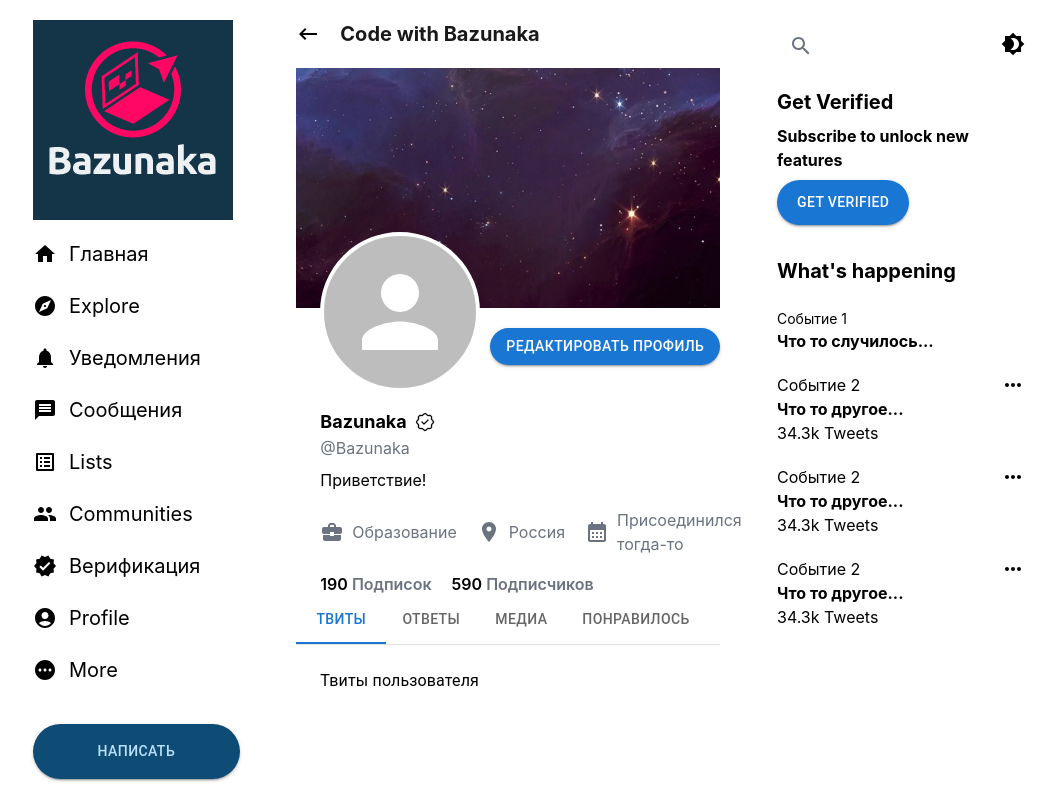
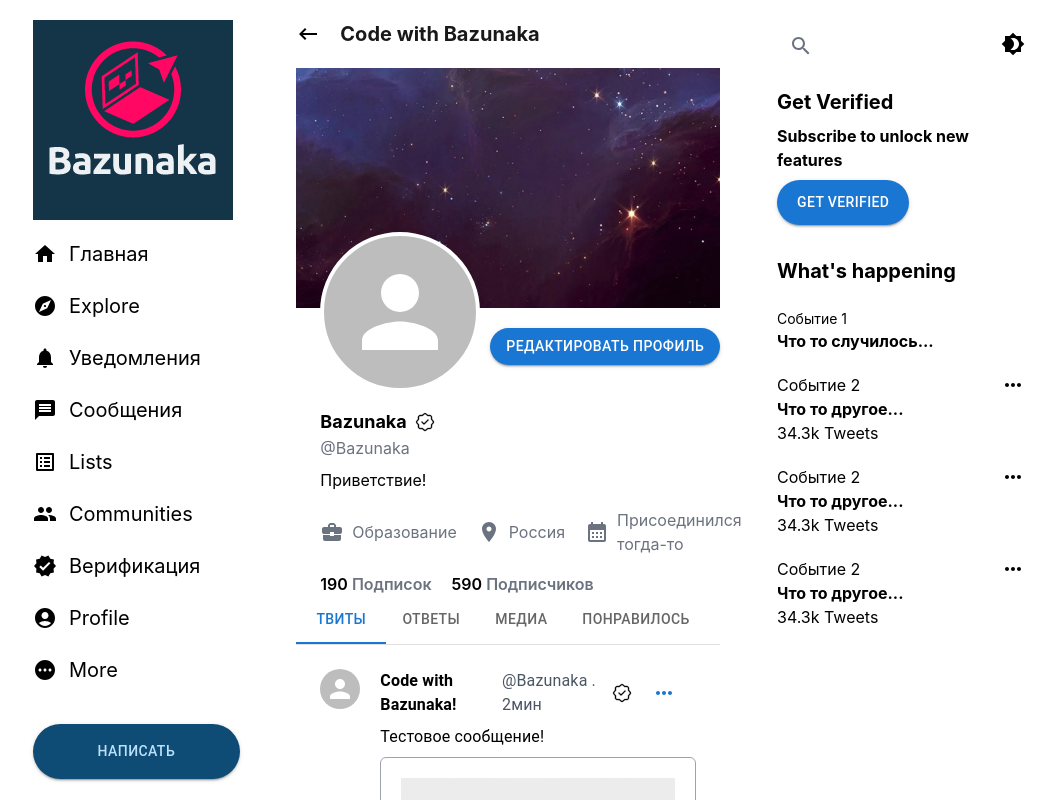
Before and after one commit to bazunaka/bazBlog, a React (Create React App) app in the folder bazblog/: page /profile/1 in a window 1280 px wide. Shown: the top 800 px of the page, without its empty margins (111-1165 px from the left). Built offline with nearby package versions, Linux system fonts and the light colour scheme.

Commit message:
view self posts

```diff
--- a/bazblog/src/Components/Profile/Profile.jsx
+++ b/bazblog/src/Components/Profile/Profile.jsx
@@ -5,11 +5,10 @@
 import BusinessCenterIcon from '@mui/icons-material/BusinessCenter';
 import LocationOnIcon from '@mui/icons-material/LocationOn';
 import CalendarMonthIcon from '@mui/icons-material/CalendarMonth';
-// import Box from '@mui/material/Box';
-// import Tab from '@mui/material/Tab';
 import TabContext from '@mui/lab/TabContext';
 import TabList from '@mui/lab/TabList';
 import TabPanel from '@mui/lab/TabPanel';
+import TweetCard from '../HomeSection/TweetCard'
 
 const Profile = () => {
 
@@ -107,7 +106,7 @@
                                 <Tab label="Понравилось" value="4" />
                             </TabList>
                         </Box>
-                        <TabPanel value="1">Твиты пользователя</TabPanel>
+                        <TabPanel value="1">{[1, 1, 1, 1].map((item) => <TweetCard />)}</TabPanel>
                         <TabPanel value="2">Ответы пользователя</TabPanel>
                         <TabPanel value="3">Загруженные медиа</TabPanel>
                         <TabPanel value="4">Понравившиеся публикации</TabPanel>
--- /dev/null
+++ b/bazblog/src/Components/TweetDetails/TweetDetails.jsx
@@ -0,0 +1,9 @@
+import React from 'react'
+
+const TweetDetails = () => {
+    return (
+        <div>TweetDetails</div>
+    )
+}
+
+export default TweetDetails
```
